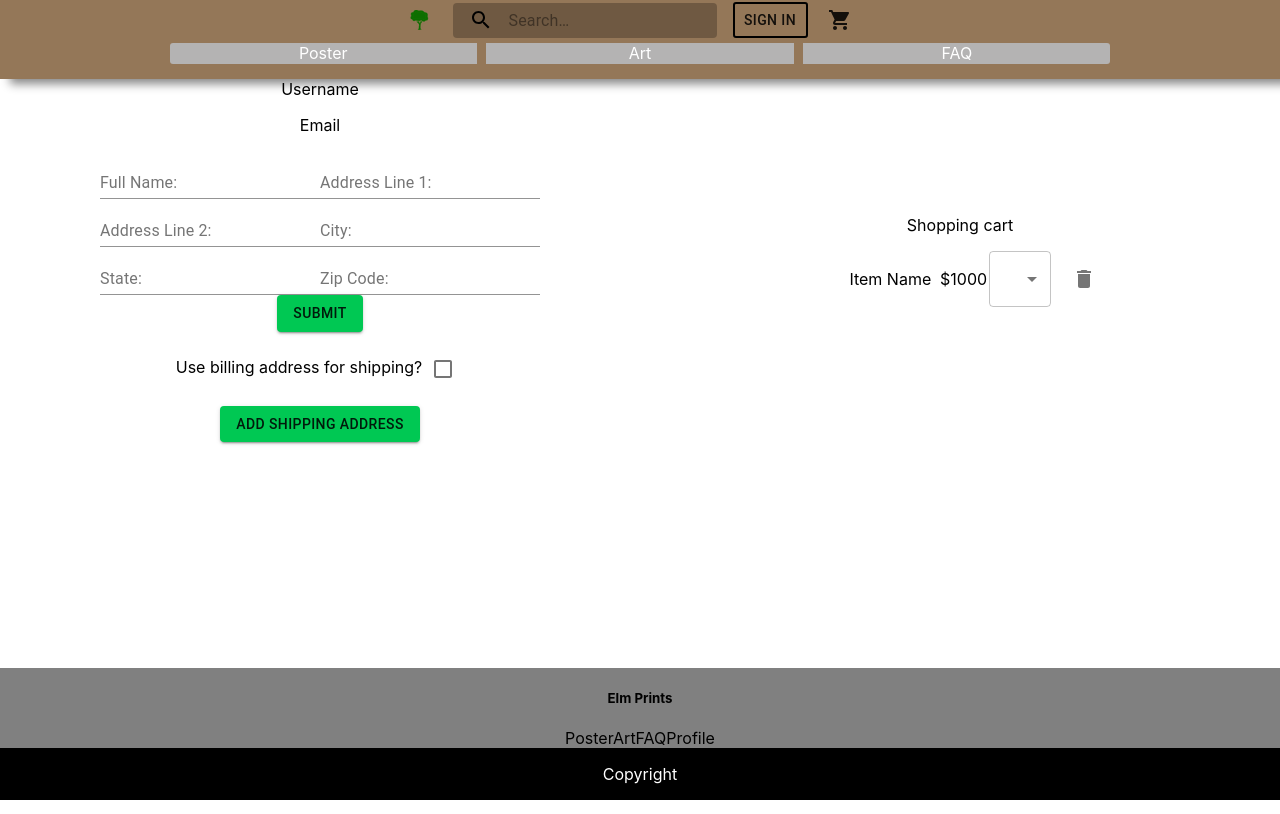
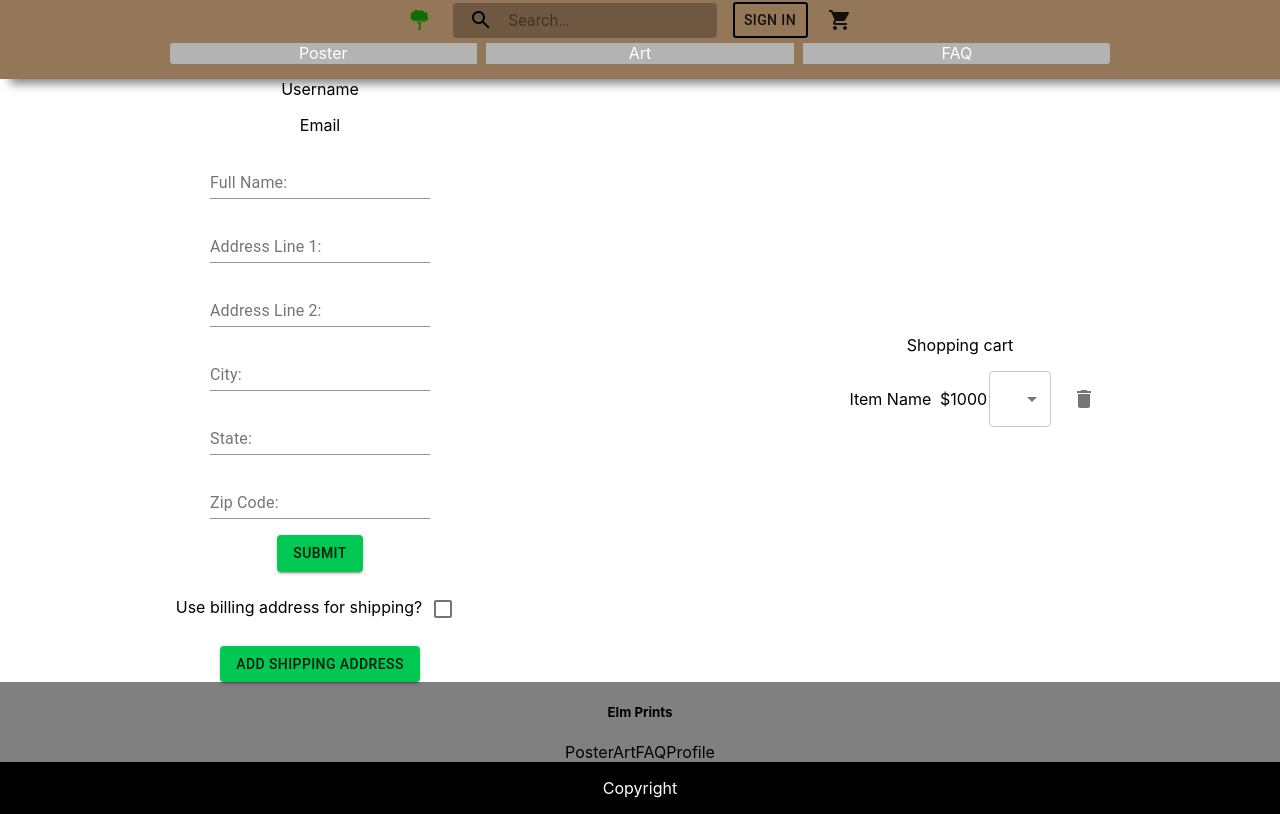
Before and after one commit to snipspin/elmprints, a React (Create React App) app in the folder client/: page /profile in a window 1280 px wide. Both pictures are taken after a click on the button "ADD BILLING ADDRESS". Built offline with nearby package versions, Linux system fonts and the light colour scheme.

Commit message:
fixed a styling issue on profile address form and change the form to a column layout

```diff
--- a/client/src/ProfileAddressForm.tsx
+++ b/client/src/ProfileAddressForm.tsx
@@ -1,5 +1,5 @@
 import React from 'react'
-import {Box, Input, InputLabel, FormControl, Button} from '@material-ui/core'
+import {Grid, Box, Input, InputLabel, FormControl, Button} from '@material-ui/core'
 export interface AddressProps {
 	display: boolean
 	onSubmit(): any
@@ -10,37 +10,66 @@ const ProfileAddressForm: React.FC<AddressProps> = (props) => {
 		props.onSubmit()
 	}
 	return (
-		<div>
-		<Box className="address-form">
+
+		<Grid
+            container
+            spacing={2}
+            direction="column"
+            justify="space-evenly"
+            alignItems="center"
+        >
+        	<Grid item xs={12}>
+        		<Box>
 					<FormControl>
 						<InputLabel htmlFor="addressFullName">Full Name:</InputLabel>
 						<Input id="fullName" name="addressFullName" aria-describedby="full name form" />
 					</FormControl>
+				</Box>
+			</Grid>
+			<Grid item xs={12}>
+				<Box>
 					<FormControl>
 						<InputLabel htmlFor="addrLineOne">Address Line 1:</InputLabel>
 						<Input name="addrLineOne" aria-describedby="address line one form" />
 					</FormControl>
+				</Box>
+			</Grid>
+			<Grid item xs={12}>
+				<Box>
 					<FormControl>
 						<InputLabel htmlFor="addrLineTwo">Address Line 2:</InputLabel>
 						<Input name="addrLineTwo" aria-describedby="address line two form" />
 					</FormControl>
+				</Box>
+			</Grid>
+			<Grid item xs={12}>
+				<Box>
 					<FormControl>
 						<InputLabel htmlFor="addrCity">City:</InputLabel>
 						<Input name="addrCity" aria-describedby="address city form" />
 					</FormControl>
+				</Box>
+			</Grid>
+			<Grid item xs={12}>
+				<Box>
 					<FormControl>
 						<InputLabel htmlFor="addrState">State:</InputLabel>
 						<Input name="addrState" aria-describedby="address state form" />
 					</FormControl>
+				</Box>
+			</Grid>
+			<Grid item xs={12}>
+				<Box>
 					<FormControl>
 						<InputLabel htmlFor="addrZip">Zip Code:</InputLabel>
 						<Input name="addrZip" aria-describedby="address zip code form" />
 					</FormControl>
-
-
 				</Box>
+			</Grid>
+			<Grid item xs={12}>
 				<Button variant="contained" color="primary" onClick={(e) => handleSubmit(e)}>Submit</Button>
-		</div>
+			</Grid>
+		</Grid>
 	)
 }
 export default ProfileAddressForm
--- a/client/src/ProfileUserInfo.tsx
+++ b/client/src/ProfileUserInfo.tsx
@@ -1,5 +1,5 @@
 import React, {useState} from 'react'
-import {Button, Grid, Checkbox} from '@material-ui/core'
+import {Button, Grid, Checkbox, Box} from '@material-ui/core'
 import ProfileAddressForm from './ProfileAddressForm'
 const ProfileUserInfo: React.FC<any> = (props) => {
 	const [addressForm, setAddressForm] = useState(false)
@@ -27,13 +27,19 @@ const ProfileUserInfo: React.FC<any> = (props) => {
 				<span>Email</span>
 			</Grid>
             <Grid item xs={12}>
-        		{addressForm ? <ProfileAddressForm display={addressForm} onSubmit={handleButtonClick}/> : <Button variant="contained" color="primary" onClick={handleButtonClick}>Add billing address</Button>}
+            	<Box>
+        			{addressForm ? <ProfileAddressForm display={addressForm} onSubmit={handleButtonClick}/> : <Button variant="contained" color="primary" onClick={handleButtonClick}>Add billing address</Button>}
+            	</Box>
             </Grid>
 			<Grid item xs={12}>
-                Use billing address for shipping?<Checkbox value="sameAsBilling" inputProps={{ 'aria-label': 'Use billing address for shipping?'}} />
+				<Box>
+                	Use billing address for shipping?<Checkbox value="sameAsBilling" inputProps={{ 'aria-label': 'Use billing address for shipping?'}} />
+            	</Box>
             </Grid>
             <Grid item xs={12}>
-                <Button variant="contained" color="primary">Add shipping address</Button>
+            	<Box>
+                	<Button variant="contained" color="primary">Add shipping address</Button>
+                </Box>
             </Grid>
         </Grid>
 		)
```
Lines whose indentation alone changed are shown as unchanged.
